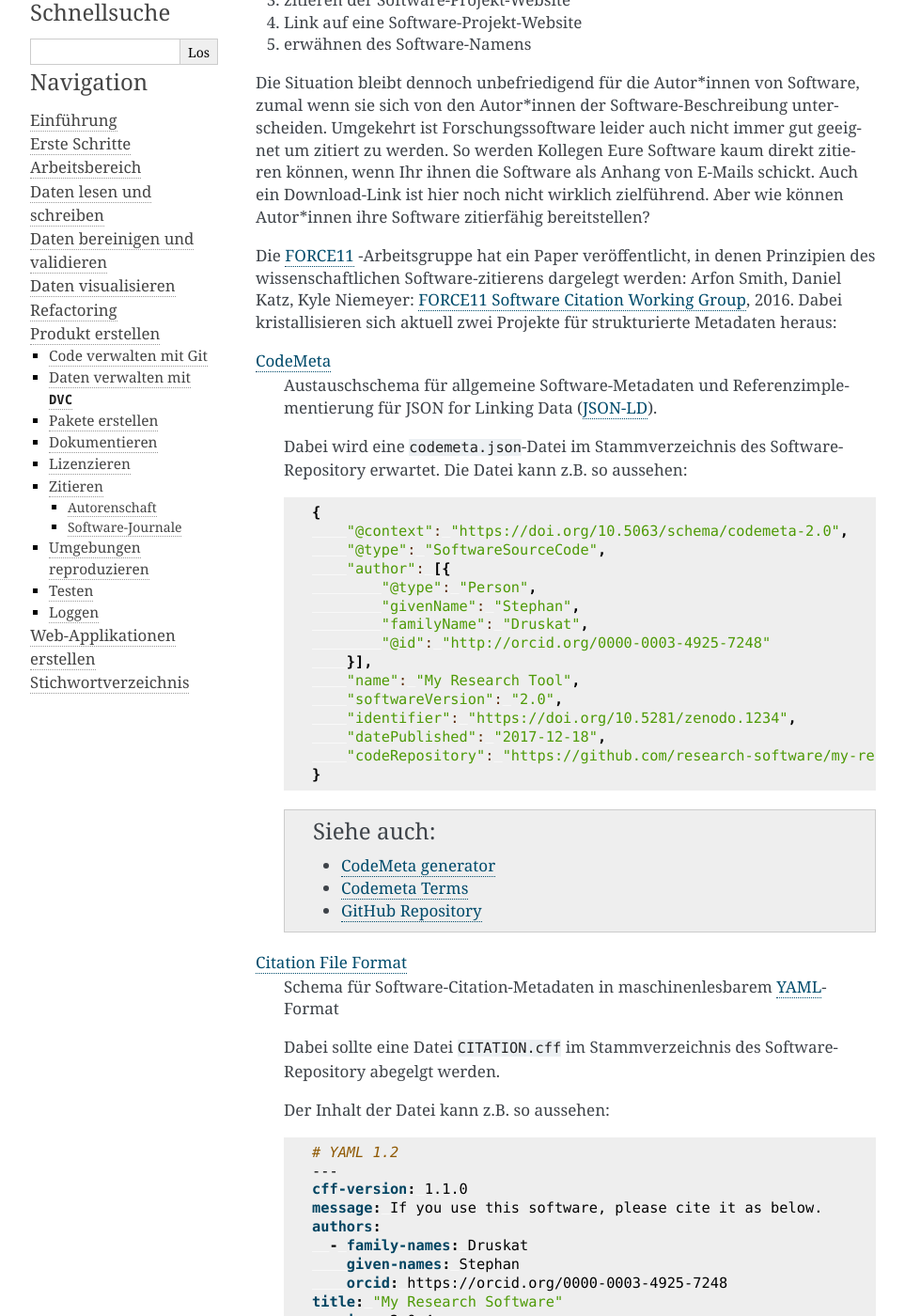
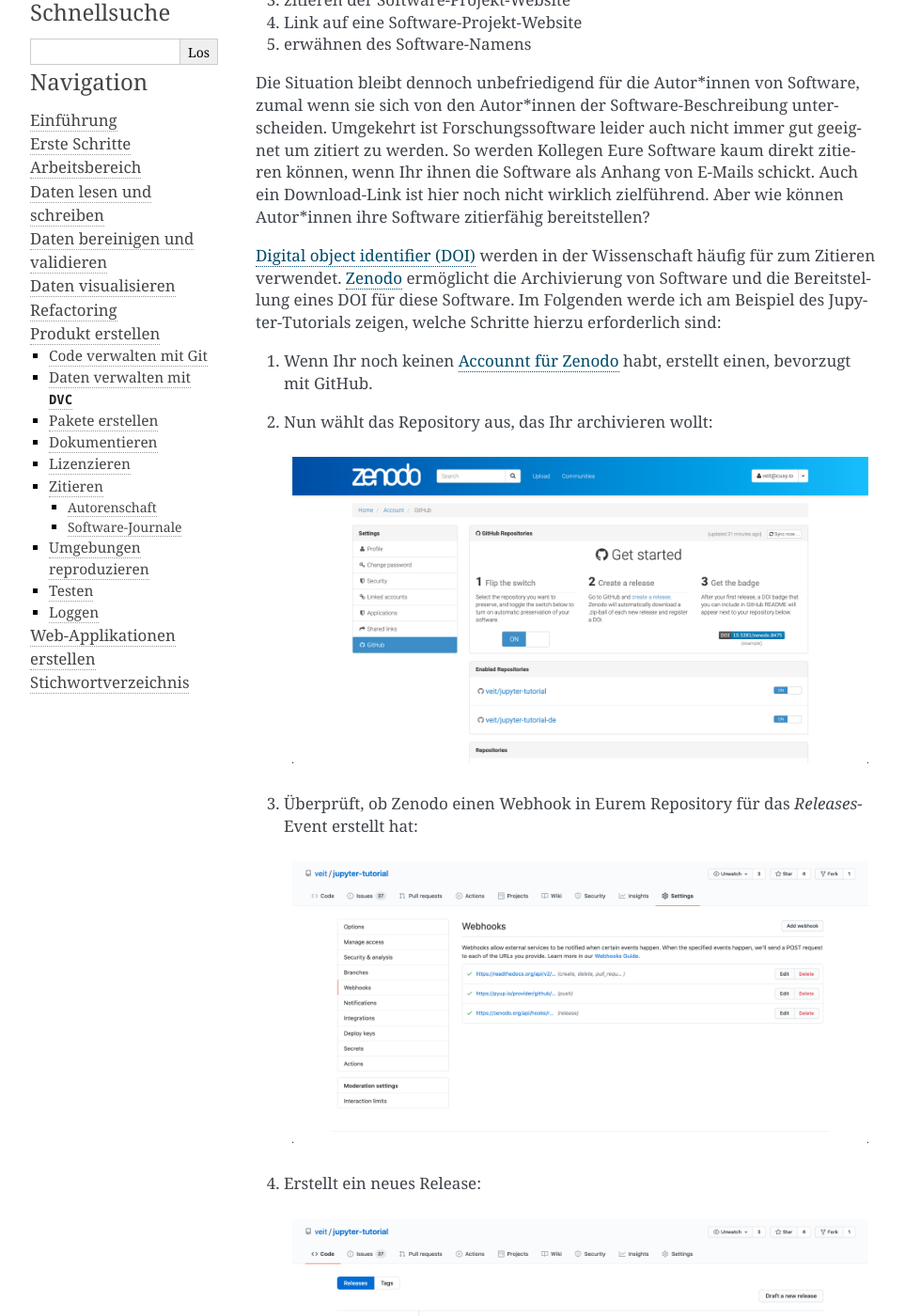
Before and after one commit to veit/jupyter-tutorial-de, a Sphinx documentation site: the page built from docs/productive/quote/index.rst, in a window 1280 px wide and 1400 px high, scrolled down 394 px. Shown: the whole window at 94% size, without its empty margins (148-1111 px from the left). Built offline with Sphinx 7.4.7, drawn with Linux system fonts in a browser that asks for light colours; pages that are not in the unit, such as notebooks, are missing from menus; some of the changed text lies outside the part shown.

Commit message:
Add creation of a doi

```diff
--- a/README.rst
+++ b/README.rst
@@ -1,7 +1,7 @@
 Schnelleinstieg
 ===============
 
-|Contributors| |License| |Docs| |Pyup|
+|Contributors| |License| |Docs| |Pyup| |DOI|
 
 .. |Contributors| image:: https://img.shields.io/github/contributors/veit/jupyter-tutorial-de.svg
    :target: https://github.com/veit/jupyter-tutorial-de/graphs/contributors
@@ -11,6 +11,8 @@
    :target: https://jupyter-tutorial.readthedocs.io/de/latest/
 .. |Pyup| image:: https://pyup.io/repos/github/veit/jupyter-tutorial-de/shield.svg
    :target: https://pyup.io/repos/github/veit/jupyter-tutorial-de/
+.. |DOI| image:: https://zenodo.org/badge/307380211.svg
+   :target: https://zenodo.org/badge/latestdoi/307380211
 
 .. first-steps::
 
--- a/docs/intro.rst
+++ b/docs/intro.rst
@@ -4,7 +4,7 @@
 Status
 ------
 
--|Contributors| |Commits| |License| |Docs|
+|Contributors| |Commits| |License| |Docs| |Pyup| |DOI|
 
 .. |Contributors| image:: https://img.shields.io/github/contributors/veit/jupyter-tutorial.svg
    :target: https://github.com/veit/jupyter-tutorial/graphs/contributors
@@ -14,6 +14,10 @@
    :target: https://github.com/veit/jupyter-tutorial/blob/master/LICENSE
 .. |Docs| image:: https://readthedocs.org/projects/jupyter-tutorial/badge/?version=latest
    :target: https://jupyter-tutorial.readthedocs.io/de/latest/
+.. |Pyup| image:: https://pyup.io/repos/github/veit/jupyter-tutorial-de/shield.svg
+   :target: https://pyup.io/repos/github/veit/jupyter-tutorial-de/
+.. |DOI| image:: https://zenodo.org/badge/307380211.svg
+   :target: https://zenodo.org/badge/latestdoi/307380211
 
 Zielgruppe
 ----------
--- a/docs/productive/quote/index.rst
+++ b/docs/productive/quote/index.rst
@@ -25,6 +25,50 @@
 ihnen die Software als Anhang von E-Mails schickt. Auch ein Download-Link ist
 hier noch nicht wirklich zielführend. Aber wie können Autor*innen ihre Software
 zitierfähig bereitstellen?
+
+`Digital object identifier (DOI)
+<https://de.wikipedia.org/wiki/Digital_Object_Identifier>`_ werden in der
+Wissenschaft häufig für zum Zitieren verwendet. `Zenodo <https://zenodo.org/>`_
+ermöglicht die Archivierung von Software und die Bereitstellung eines DOI für
+diese Software. Im Folgenden werde ich am Beispiel des Jupyter-Tutorials zeigen,
+welche Schritte hierzu erforderlich sind:
+
+#. Wenn Ihr noch keinen `Accounnt für Zenodo <https://zenodo.org/signup/>`_
+   habt, erstellt einen, bevorzugt mit GitHub.
+
+#. Nun wählt das Repository aus, das Ihr archivieren wollt:
+
+   .. figure:: zenodo-github.png
+      :alt: Repositories für Zenodo aktivieren
+
+#. Überprüft, ob Zenodo einen Webhook in Eurem Repository für das
+   *Releases*-Event erstellt hat:
+
+   .. figure:: zenodo-webhook.png
+      :alt: Zenodo Webhook
+
+#. Erstellt ein neues Release:
+
+   .. figure:: github-release.png
+      :alt: Github Release
+
+#. Überprüft, ob der DOI korrekt erstellt wurde:
+
+   .. figure:: zenodo-release.png
+      :alt: Zenodo Release
+
+#. Schließlich könnt Ihr den Badge in der README-Datei Eurer Software einbinden:
+
+   Markdown:
+    .. code-block:: md
+
+        [![DOI](https://zenodo.org/badge/307380211.svg)](https://zenodo.org/badge/latestdoi/307380211)
+
+   reStructedText:
+    .. code-block:: rst
+
+        .. image:: https://zenodo.org/badge/307380211.svg
+           :target: https://zenodo.org/badge/latestdoi/307380211
 
 Die `FORCE11 <https://www.force11.org/group/software-citation-working-group>`_
 -Arbeitsgruppe hat ein Paper veröffentlicht, in denen Prinzipien des
```
Also changed, not shown: docs/productive/quote/github-release.png (added), docs/productive/quote/zenodo-github.png (added), docs/productive/quote/zenodo-release.png (added), docs/productive/quote/zenodo-webhook.png (added).
